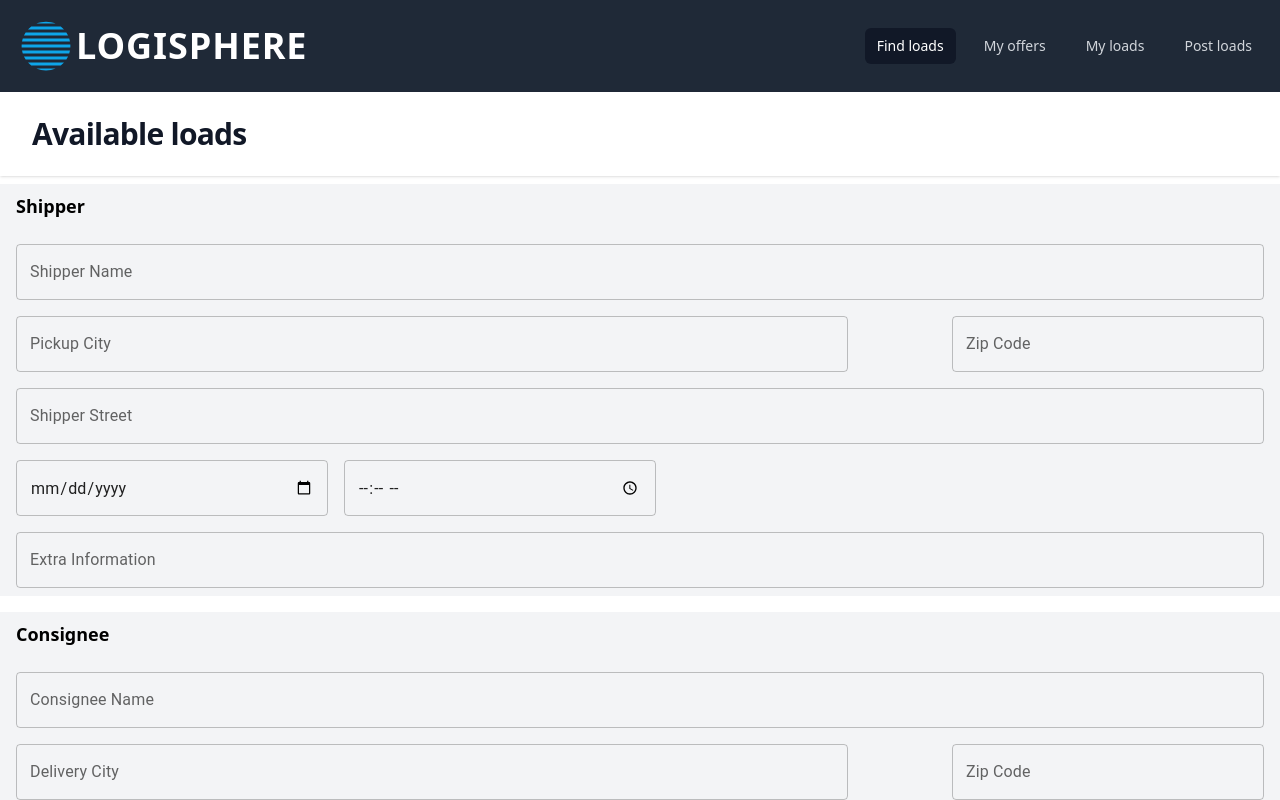
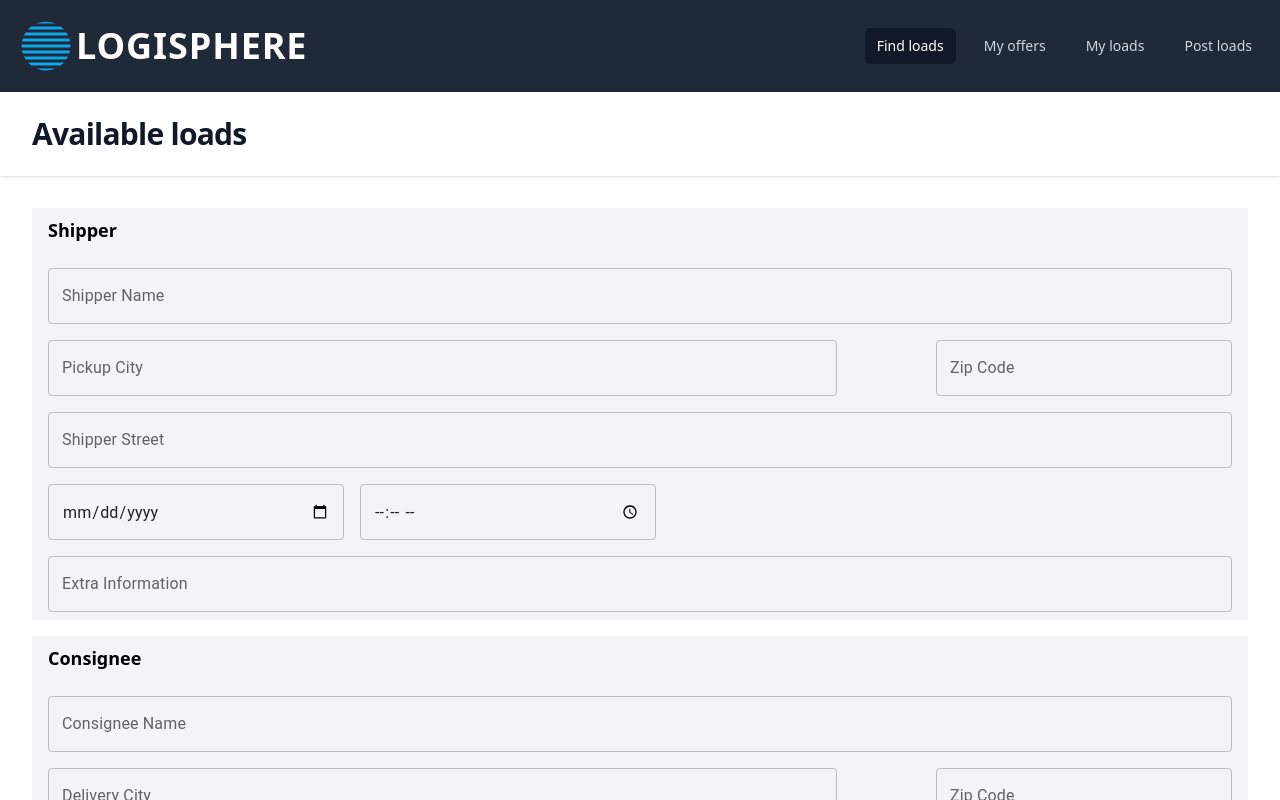
Before and after one commit to dziekiczan1/logisphere, a React (Create React App) app in the folder client/: page /addloads in a window 1280 px wide. Shown: the top 800 px of the page. Built offline with nearby package versions, Linux system fonts and the light colour scheme.

Commit message:
style(client/app): fix main section display

```diff
--- a/client/src/App.js
+++ b/client/src/App.js
@@ -11,11 +11,15 @@ const App = () => {
       <div className="min-h-full">
         <Navbar />
         <Header />
-        <Routes>
-          <Route path="/" element={<Home />} />
-          <Route path="/addloads" element={<Form />} />
-          <Route path="/auth" element={<Auth />} />
-        </Routes>
+        <main className="flex flex-col justify-start items-start">
+          <div className="w-full py-6 sm:px-6 lg:px-8">
+            <Routes>
+              <Route path="/" element={<Home />} />
+              <Route path="/addloads" element={<Form />} />
+              <Route path="/auth" element={<Auth />} />
+            </Routes>
+          </div>
+        </main>
       </div>
     </BrowserRouter>
   );
--- a/client/src/components/Auth/Auth.js
+++ b/client/src/components/Auth/Auth.js
@@ -1,5 +1,3 @@
-import React from "react";
-
 const Auth = () => {
   return <div>Auth</div>;
 };
--- a/client/src/components/Home/Home.js
+++ b/client/src/components/Home/Home.js
@@ -20,8 +20,7 @@ const Home = () => {
   }, [currentId, dispatch]);
 
   return (
-    <main className="flex flex-col justify-start items-start">
-      <div className="w-full py-6 sm:px-6 lg:px-8">
+    <>
       <div className="px-4 sm:px-0">
         <Loads setCurrentId={setCurrentId} handleShow={handleShow} />
       </div>
@@ -36,8 +35,7 @@ const Home = () => {
       >
         <Form currentId={currentId} setCurrentId={setCurrentId} />
       </Drawer>
-      </div>
-    </main>
+    </>
   );
 };
 
```
Lines whose indentation alone changed are shown as unchanged.
